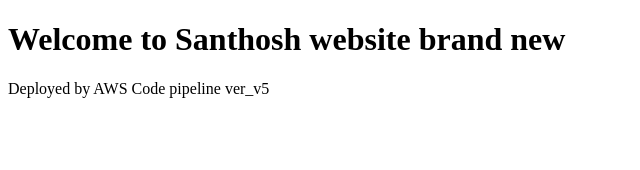
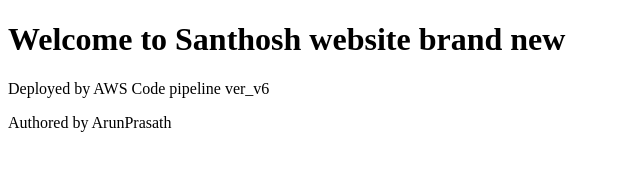
Before and after one commit to SanthoshSekar05/AWScodeDeploy, a plain HTML site: page AWSCodes/index.html in a window 1280 px wide. Shown: the whole page, without its empty margins (0-640 px from the left). Drawn offline with Linux system fonts and the light colour scheme.

Commit message:
Update index.html
updated files

```diff
--- a/AWSCodes/index.html
+++ b/AWSCodes/index.html
@@ -4,6 +4,7 @@
 </head>
 <body>
   <h1>Welcome to Santhosh website brand new </h1>
-  <p> Deployed by AWS Code pipeline ver_v5</p>
+  <p> Deployed by AWS Code pipeline ver_v6</p>
+  <p> Authored by ArunPrasath </p>
 </body>
 </html>
```
